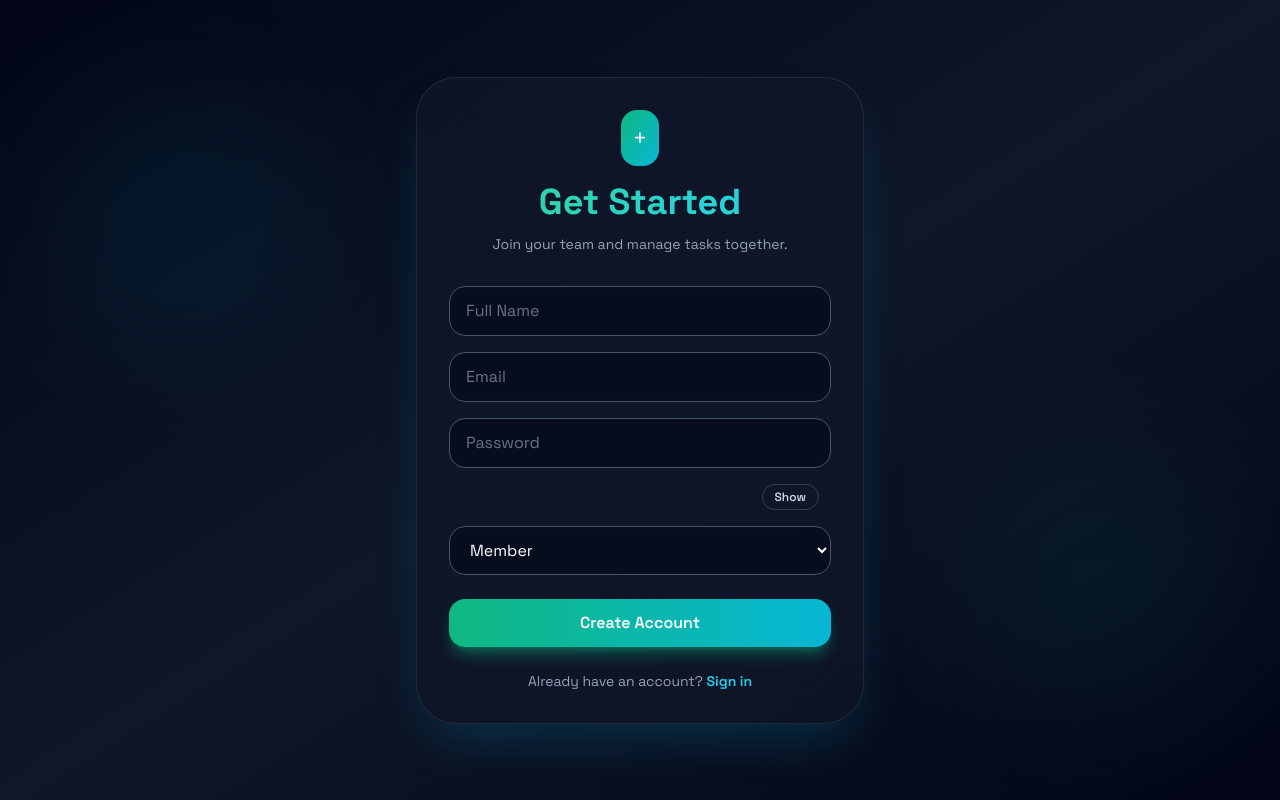
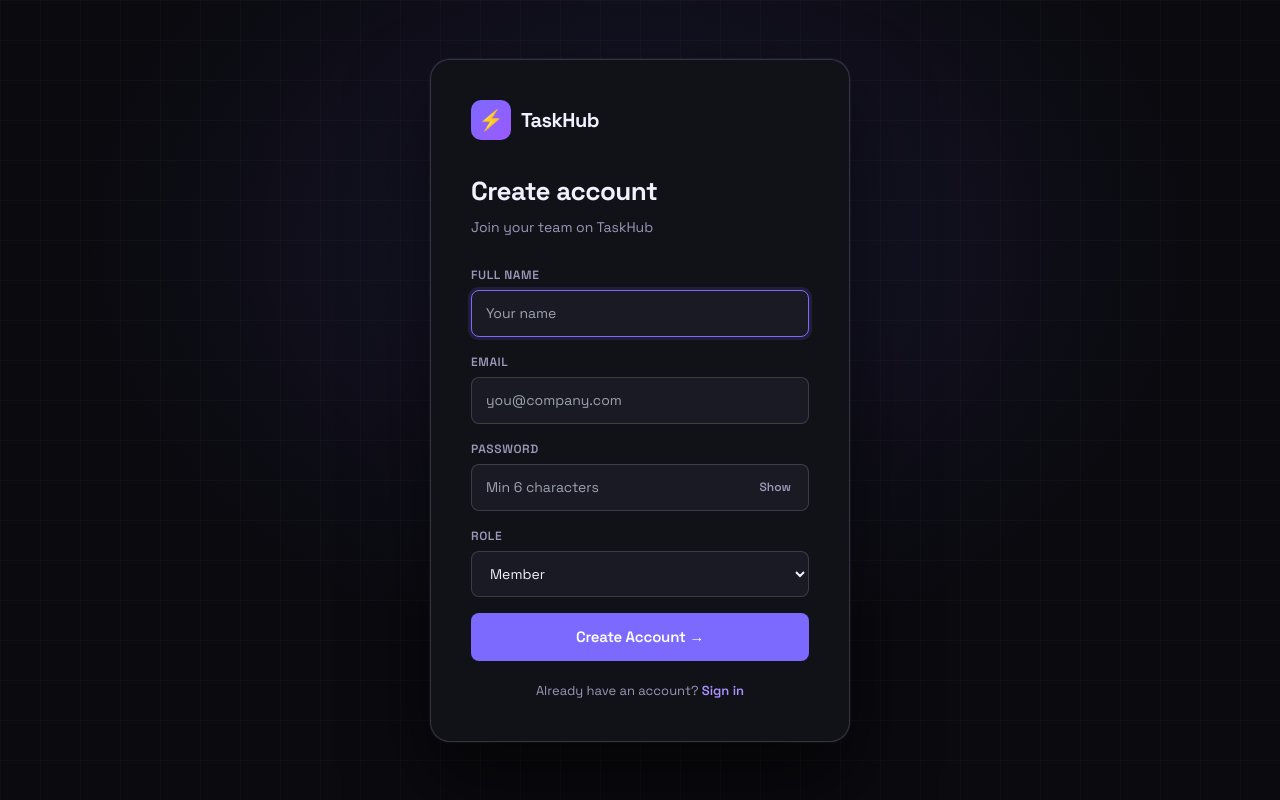
Before and after one commit to Harsh-GitHup/team-task-manager-frontend, a React (Vite) app: page /signup in a window 1280 px wide. Built offline with nearby package versions, Linux system fonts and the light colour scheme; no server answers.

Commit message:
👌 IMPROVE: feat: enhance Login and Signup components with AlertBanner and PasswordInput; improve error handling and UI structure

```diff
--- a/src/pages/Login.jsx
+++ b/src/pages/Login.jsx
@@ -2,46 +2,17 @@ import { useState, useContext } from "react";
 import { Link } from "react-router-dom";
 import API from "../api";
 import { AuthContext } from "../context/AuthContext";
+import AlertBanner from "../components/AlertBanner";
+import PasswordInput from "../components/PasswordInput";
 
 function Login() {
   const { login } = useContext(AuthContext);
 
   const [email, setEmail] = useState("");
   const [password, setPassword] = useState("");
-  const [showPassword, setShowPassword] = useState(false);
   const [message, setMessage] = useState("");
   const [messageType, setMessageType] = useState("");
   const [showSignupLink, setShowSignupLink] = useState(false);
-
-  const handleLogin = async () => {
-    try {
-      const res = await API.post("/auth/login", {
-        email,
-        password,
-      });
-
-      login(res.data);
-      globalThis.location.href = "/";
-    } catch (err) {
-      const serverMessage =
-        err.response?.data?.error ||
-        (typeof err.response?.data === "string" ? err.response.data : null);
-
-      if (err.response?.status === 404) {
-        setMessage(serverMessage || "User not found. New here?");
-        setMessageType("error");
-        setShowSignupLink(true);
-      } else if (err.response?.status === 401) {
-        setMessage(serverMessage || "Wrong password");
-        setMessageType("error");
-        setShowSignupLink(false);
-      } else {
-        setMessage(serverMessage || "Login failed. Please try again.");
-        setMessageType("error");
-        setShowSignupLink(false);
-      }
-    }
-  };
 
   const clearError = () => {
     setMessage("");
@@ -49,74 +20,104 @@ function Login() {
     setShowSignupLink(false);
   };
 
+  const handleLogin = async () => {
+    try {
+      const res = await API.post("/auth/login", { email, password });
+      login(res.data);
+      globalThis.location.href = "/";
+    } catch (err) {
+      const msg =
+        err.response?.data?.error ||
+        (typeof err.response?.data === "string" ? err.response.data : null);
+
+      if (err.response?.status === 404) {
+        setMessage(msg || "User not found. New here?");
+        setShowSignupLink(true);
+      } else if (err.response?.status === 401) {
+        setMessage(msg || "Wrong password.");
+        setShowSignupLink(false);
+      } else {
+        setMessage(msg || "Login failed. Please try again.");
+        setShowSignupLink(false);
+      }
+      setMessageType("error");
+    }
+  };
+
   return (
-    <div className="min-h-screen flex items-center justify-center bg-gradient-to-br from-slate-950 via-slate-900 to-slate-950 px-4 py-10 relative overflow-hidden">
-      <div className="absolute inset-0 opacity-20">
-        <div className="absolute top-20 left-10 w-72 h-72 bg-cyan-500/30 rounded-full blur-3xl"></div>
-        <div className="absolute bottom-20 right-10 w-72 h-72 bg-blue-500/30 rounded-full blur-3xl"></div>
-      </div>
-      <div className="w-full max-w-md relative z-10">
-        <div className="rounded-[2.5rem] border border-slate-700/50 bg-slate-900/80 p-8 shadow-2xl shadow-cyan-500/20 backdrop-blur-xl">
-          <div className="mb-8 text-center">
-            <div className="inline-block mb-4 p-3 bg-gradient-to-br from-cyan-500 to-blue-500 rounded-2xl text-2xl">✓</div>
-            <h1 className="text-4xl font-bold bg-gradient-to-r from-cyan-400 to-blue-400 bg-clip-text text-transparent">Welcome Back</h1>
-            <p className="mt-3 text-sm text-slate-400">Log in to access your projects, tasks, and team.</p>
+    <div className="auth-screen">
+      <div className="auth-grid" />
+      <div className="auth-card">
+
+        {/* Logo */}
+        <div className="auth-logo">
+          <div className="auth-logo-icon">⚡</div>
+          <span className="auth-logo-text">TaskHub</span>
         </div>
 
-          {message && (
-            <div className={`mb-6 rounded-2xl border px-4 py-3 text-sm transition-all duration-300 ${messageType === "success" ? "bg-emerald-500/20 border-emerald-500/50 text-emerald-200" : "bg-rose-500/20 border-rose-500/50 text-rose-200"}`}>
-              <div className="font-medium">{message}</div>
+        <h1 className="auth-title">Welcome back</h1>
+        <p className="auth-sub">Sign in to your workspace</p>
+
+        {/* Error / success banner */}
+        <AlertBanner type={messageType} message={message}>
           {showSignupLink && (
-                <Link to="/signup" className="mt-2 inline-block underline font-semibold text-cyan-400 hover:text-cyan-300">
+            <Link
+              to="/signup"
+              style={{
+                display: "inline-block",
+                marginTop: 8,
+                textDecoration: "underline",
+                fontWeight: 600,
+                color: "var(--accent2)",
+              }}
+            >
               Create a new account
             </Link>
           )}
-            </div>
-          )}
+        </AlertBanner>
 
-          <div className="space-y-4">
+        {/* Email */}
+        <div className="form-group">
+          <label>Email</label>
           <input
-              placeholder="Email"
-              className="w-full rounded-2xl border border-slate-600 bg-slate-950/50 px-4 py-3 text-white placeholder:text-slate-500 focus:border-cyan-400 focus:outline-none focus:ring-2 focus:ring-cyan-400/30 transition backdrop-blur-sm"
-              onChange={(e) => {
-                setEmail(e.target.value);
-                clearError();
-              }}
+            className="form-input"
+            type="email"
+            placeholder="you@company.com"
+            value={email}
+            onChange={(e) => { setEmail(e.target.value); clearError(); }}
+            autoFocus
           />
-
-            <input
-              type={showPassword ? "text" : "password"}
-              placeholder="Password"
-              className="w-full rounded-2xl border border-slate-600 bg-slate-950/50 px-4 py-3 pr-24 text-white placeholder:text-slate-500 focus:border-cyan-400 focus:outline-none focus:ring-2 focus:ring-cyan-400/30 transition backdrop-blur-sm"
-              value={password}
-              onChange={(e) => {
-                setPassword(e.target.value);
-                clearError();
-              }}
-            />
-            <button
-              type="button"
-              onClick={() => setShowPassword((current) => !current)}
-              className="-mt-16 ml-auto mr-3 block rounded-full border border-slate-700 bg-slate-900/80 px-3 py-1 text-xs font-semibold text-slate-300 transition hover:border-cyan-400 hover:text-cyan-300"
-            >
-              {showPassword ? "Hide" : "Show"}
-            </button>
         </div>
 
-          <button
-            onClick={handleLogin}
-            className="w-full mt-6 rounded-2xl bg-gradient-to-r from-cyan-500 to-blue-500 px-5 py-3 text-white font-semibold shadow-lg shadow-cyan-500/40 transition hover:shadow-cyan-500/60 hover:-translate-y-1 active:scale-[0.98] duration-200"
-          >
-            Sign In
+        {/* Password */}
+        <div className="form-group">
+          <label>Password</label>
+          <PasswordInput
+            value={password}
+            onChange={(e) => { setPassword(e.target.value); clearError(); }}
+            onKeyDown={(e) => e.key === "Enter" && handleLogin()}
+          />
+        </div>
+
+        <button className="btn-primary" onClick={handleLogin}>
+          Sign In →
         </button>
 
-          <p className="mt-6 text-center text-sm text-slate-400">
-            Don&apos;t have an account?{' '}
-            <Link to="/signup" className="font-semibold text-cyan-400 hover:text-cyan-300 transition">
-              Create one
-            </Link>
-          </p>
+        <div className="auth-switch">
+          Don&apos;t have an account?{" "}
+          <Link to="/signup">Create one</Link>
         </div>
+
+        {/* Demo quick-fill */}
+        {/* <div className="demo-accounts">
+          <p>Quick demo access</p>
+          <button className="demo-btn" onClick={() => setEmail("admin@example.com")}>
+            ⚡ Admin Demo
+          </button>
+          <button className="demo-btn" onClick={() => setEmail("user@example.com")}>
+            👤 Member Demo
+          </button>
+        </div> */}
       </div>
     </div>
   );
--- a/src/pages/Signup.jsx
+++ b/src/pages/Signup.jsx
@@ -1,131 +1,119 @@
 import { useState } from "react";
-import { Link, useLocation  } from "react-router-dom";
+import { Link, useLocation } from "react-router-dom";
 import API from "../api";
+import AlertBanner from "../components/AlertBanner";
+import PasswordInput from "../components/PasswordInput";
 
 function Signup() {
-  const [form, setForm] = useState({
-    name: "",
-    email: "",
-    password: "",
-    role: "user",
-  });
-  const [showPassword, setShowPassword] = useState(false);
+  const [form, setForm] = useState({ name: "", email: "", password: "", role: "user" });
   const [message, setMessage] = useState("");
   const [messageType, setMessageType] = useState("");
 
   const location = useLocation();
-  const params = new URLSearchParams(location.search);
-  const invite = params.get('invite');
+  const invite = new URLSearchParams(location.search).get("invite");
+
+  const clearMessage = () => { setMessage(""); setMessageType(""); };
+
+  const setField = (field) => (e) => {
+    setForm((f) => ({ ...f, [field]: e.target.value }));
+    clearMessage();
+  };
 
   const handleSignup = async () => {
     try {
       const payload = { ...form };
-      if (invite) {
-        payload.invite_token = invite;
-        // force role to 'user' for invite signup's
-        payload.role = 'user';
-      }
+      if (invite) { payload.invite_token = invite; payload.role = "user"; }
       const res = await API.post("/auth/signup", payload);
-      setMessage(res.data?.message || "Signup success");
+      setMessage(res.data?.message || "Account created! You can now sign in.");
       setMessageType("success");
     } catch (err) {
-      const serverMessage = err.response?.data?.error || err.response?.data || "Signup failed. Please try again.";
-      setMessage(serverMessage);
+      setMessage(
+        err.response?.data?.error ||
+        err.response?.data ||
+        "Signup failed. Please try again."
+      );
       setMessageType("error");
     }
   };
 
-  const clearMessage = () => {
-    setMessage("");
-    setMessageType("");
-  };
+  return (
+    <div className="auth-screen">
+      <div className="auth-grid" />
+      <div className="auth-card">
 
-  return (
-    <div className="min-h-screen flex items-center justify-center bg-gradient-to-br from-slate-950 via-slate-900 to-slate-950 px-4 py-10 relative overflow-hidden">
-      <div className="absolute inset-0 opacity-20">
-        <div className="absolute top-20 left-10 w-72 h-72 bg-cyan-500/30 rounded-full blur-3xl" />
-        <div className="absolute bottom-20 right-10 w-72 h-72 bg-emerald-500/30 rounded-full blur-3xl" />
-      </div>
-      <div className="w-full max-w-md relative z-10">
-        <div className="rounded-[2.5rem] border border-slate-700/50 bg-slate-900/80 p-8 shadow-2xl shadow-cyan-500/20 backdrop-blur-xl">
-          <div className="mb-8 text-center">
-            <div className="inline-block mb-4 p-3 bg-gradient-to-br from-emerald-500 to-cyan-500 rounded-2xl text-2xl">+</div>
-            <h1 className="text-4xl font-bold bg-gradient-to-r from-emerald-400 to-cyan-400 bg-clip-text text-transparent">Get Started</h1>
-            <p className="mt-3 text-sm text-slate-400">Join your team and manage tasks together.</p>
+        {/* Logo */}
+        <div className="auth-logo">
+          <div className="auth-logo-icon">⚡</div>
+          <span className="auth-logo-text">TaskHub</span>
+        </div>
+
+        <h1 className="auth-title">Create account</h1>
+        <p className="auth-sub">Join your team on TaskHub</p>
+
+        <AlertBanner type={messageType} message={message} />
+
+        {/* Full Name */}
+        <div className="form-group">
+          <label>Full Name</label>
+          <input
+            className="form-input"
+            type="text"
+            placeholder="Your name"
+            value={form.name}
+            onChange={setField("name")}
+            autoFocus
+          />
+        </div>
+
+        {/* Email */}
+        <div className="form-group">
+          <label>Email</label>
+          <input
+            className="form-input"
+            type="email"
+            placeholder="you@company.com"
+            value={form.email}
+            onChange={setField("email")}
+          />
+        </div>
+
+        {/* Password */}
+        <div className="form-group">
+          <label>Password</label>
+          <PasswordInput
+            value={form.password}
+            onChange={setField("password")}
+            onKeyDown={(e) => e.key === "Enter" && handleSignup()}
+            placeholder="Min 6 characters"
+          />
+        </div>
+
+        {/* Role (hidden when using invite link) */}
+        {!invite ? (
+          <div className="form-group">
+            <label>Role</label>
+            <select
+              className="form-input"
+              value={form.role}
+              onChange={setField("role")}
+            >
+              <option value="user">Member</option>
+              <option value="admin">Admin</option>
+            </select>
           </div>
+        ) : (
+          <p style={{ fontSize: 12, color: "var(--text2)", marginBottom: 16 }}>
+            Signing up via invite — role will be Member.
+          </p>
+        )}
 
-          {message && (
-            <div className={`mb-6 rounded-2xl border px-4 py-3 text-sm transition-all duration-300 ${messageType === "success" ? "bg-emerald-500/20 border-emerald-500/50 text-emerald-200" : "bg-rose-500/20 border-rose-500/50 text-rose-200"}`}>
-              {message}
-            </div>
-          )}
+        <button className="btn-primary" onClick={handleSignup}>
+          Create Account →
+        </button>
 
-          <div className="space-y-4">
-            <input
-              placeholder="Full Name"
-              className="w-full rounded-2xl border border-slate-600 bg-slate-950/50 px-4 py-3 text-white placeholder:text-slate-500 focus:border-cyan-400 focus:outline-none focus:ring-2 focus:ring-cyan-400/30 transition backdrop-blur-sm"
-              onChange={(e) => {
-                setForm({ ...form, name: e.target.value });
-                clearMessage();
-              }}
-            />
-            <input
-              placeholder="Email"
-              className="w-full rounded-2xl border border-slate-600 bg-slate-950/50 px-4 py-3 text-white placeholder:text-slate-500 focus:border-cyan-400 focus:outline-none focus:ring-2 focus:ring-cyan-400/30 transition backdrop-blur-sm"
-              onChange={(e) => {
-                setForm({ ...form, email: e.target.value });
-                clearMessage();
-              }}
-            />
-            <input
-              type={showPassword ? "text" : "password"}
-              placeholder="Password"
-              className="w-full rounded-2xl border border-slate-600 bg-slate-950/50 px-4 py-3 pr-24 text-white placeholder:text-slate-500 focus:border-cyan-400 focus:outline-none focus:ring-2 focus:ring-cyan-400/30 transition backdrop-blur-sm"
-              value={form.password}
-              onChange={(e) => {
-                setForm({ ...form, password: e.target.value });
-                clearMessage();
-              }}
-            />
-            <button
-              type="button"
-              onClick={() => setShowPassword((current) => !current)}
-              className="-mt-16 ml-auto mr-3 block rounded-full border border-slate-700 bg-slate-900/80 px-3 py-1 text-xs font-semibold text-slate-300 transition hover:border-cyan-400 hover:text-cyan-300"
-            >
-              {showPassword ? "Hide" : "Show"}
-            </button>
-
-            {!invite && (
-              <select
-                className="w-full rounded-2xl border border-slate-600 bg-slate-950/50 px-4 py-3 text-white focus:border-cyan-400 focus:outline-none focus:ring-2 focus:ring-cyan-400/30 transition backdrop-blur-sm cursor-pointer"
-                onChange={(e) => {
-                  setForm({ ...form, role: e.target.value });
-                  clearMessage();
-                }}
-              >
-                <option value="user" className="bg-slate-900">Member</option>
-                <option value="admin" className="bg-slate-900">Admin</option>
-              </select>
-            )}
-
-            {invite && (
-              <div className="text-sm text-slate-400">Signing up via invite — role will be Member.</div>
-            )}
-          </div>
-
-          <button
-            onClick={handleSignup}
-            className="w-full mt-6 rounded-2xl bg-gradient-to-r from-emerald-500 to-cyan-500 px-5 py-3 text-white font-semibold shadow-lg shadow-emerald-500/40 transition hover:shadow-emerald-500/60 hover:-translate-y-1 active:scale-[0.98] duration-200"
-          >
-            Create Account
-          </button>
-
-          <p className="mt-6 text-center text-sm text-slate-400">
-            Already have an account?{' '}
-            <Link to="/login" className="font-semibold text-cyan-400 hover:text-cyan-300 transition">
-              Sign in
-            </Link>
-          </p>
+        <div className="auth-switch">
+          Already have an account?{" "}
+          <Link to="/login">Sign in</Link>
         </div>
       </div>
     </div>
```
Lines whose indentation alone changed are shown as unchanged.
